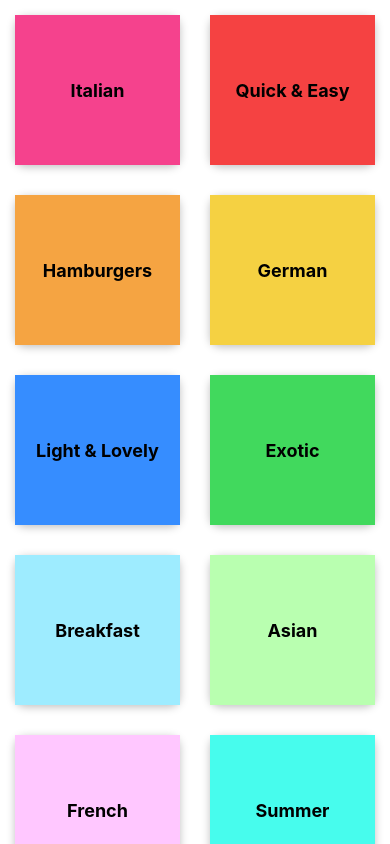
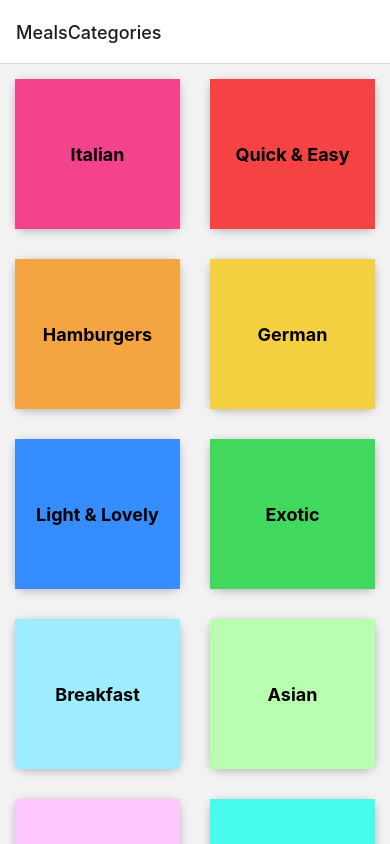
Before and after one commit to cristianovelkan/react-native-meals-app, a React Native app: screen / in a window 390 px wide. Built offline with nearby package versions, Linux system fonts and the light colour scheme.

Commit message:
feat: navigation package

```diff
--- a/App.js
+++ b/App.js
@@ -1,12 +1,21 @@
 import { StatusBar } from "expo-status-bar";
 import { StyleSheet, Text, View } from "react-native";
+import { NavigationContainer } from "@react-navigation/native";
+import { createNativeStackNavigator } from "@react-navigation/native-stack";
+
 import CategoriesScreen from "./screens/CategoriesScreen";
+
+const Stack = createNativeStackNavigator();
 
 export default function App() {
   return (
     <>
-      <StatusBar style="light" />
-      <CategoriesScreen />
+      <StatusBar style="dark" />
+      <NavigationContainer>
+        <Stack.Navigator>
+          <Stack.Screen name="MealsCategories" component={CategoriesScreen} />
+        </Stack.Navigator>
+      </NavigationContainer>
     </>
   );
 }
--- a/package.json
+++ b/package.json
@@ -10,11 +10,15 @@
     "eject": "expo eject"
   },
   "dependencies": {
+    "@react-navigation/native": "^6.0.10",
+    "@react-navigation/native-stack": "^6.6.2",
     "expo": "~44.0.0",
     "expo-status-bar": "~1.2.0",
     "react": "17.0.1",
     "react-dom": "17.0.1",
     "react-native": "0.64.3",
+    "react-native-safe-area-context": "3.3.2",
+    "react-native-screens": "~3.10.1",
     "react-native-web": "0.17.1"
   },
   "devDependencies": {
```
Also changed, not shown: 1 other file (tests, documents, lock files or other folders).
